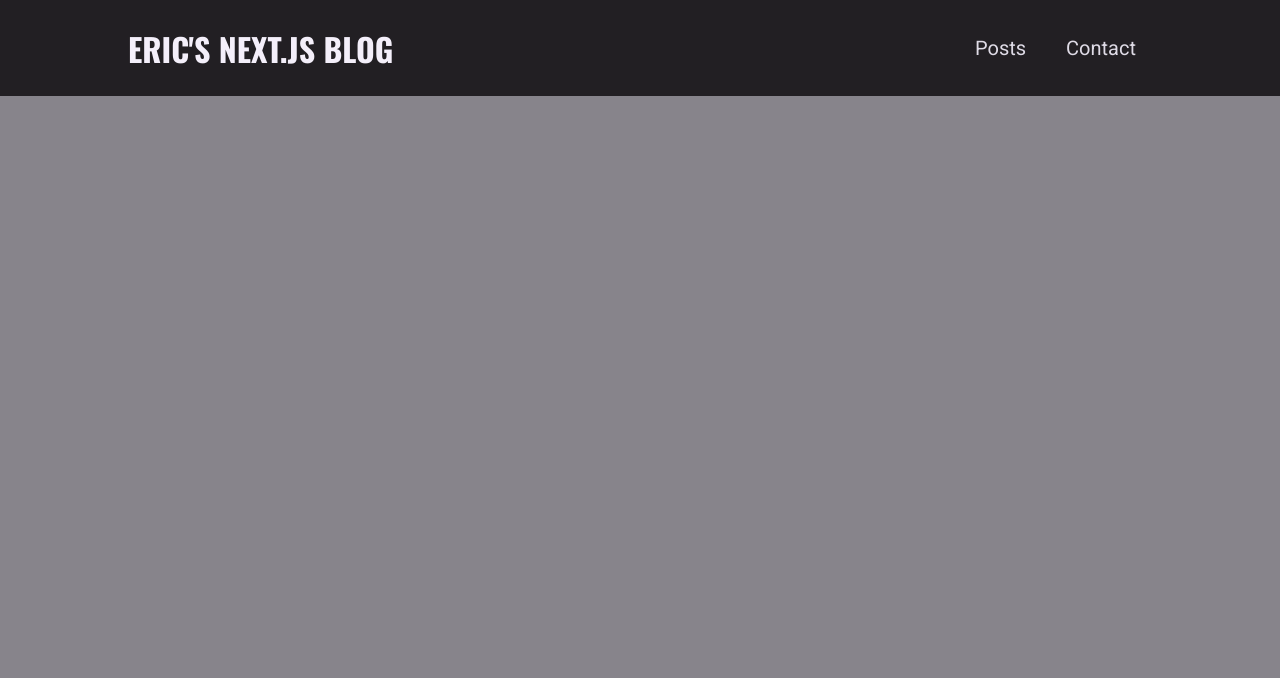
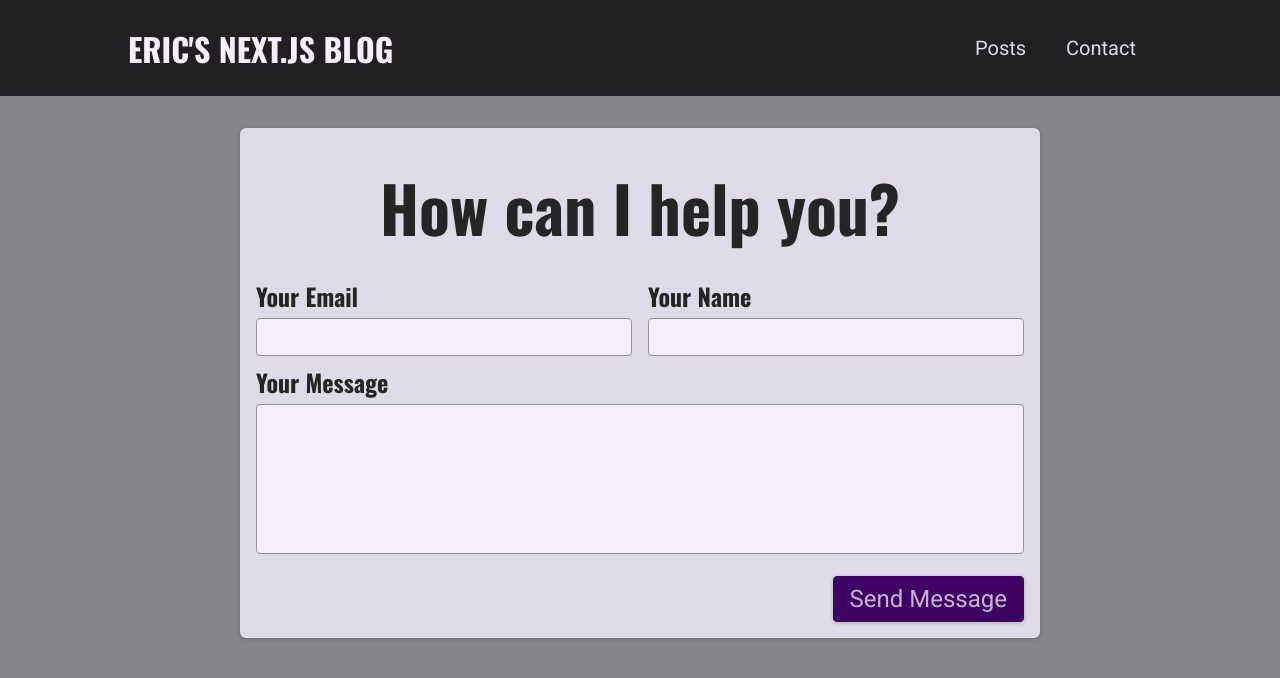
Before and after one commit to einhause/nextjs-blog, a Next.js app: page /contact in a window 1280 px wide. Shown: the top 678 px of the page. Built offline with nearby package versions, Linux system fonts and the light colour scheme.

Commit message:
contact-form component jsx and styles added

```diff
--- /dev/null
+++ b/components/contact/contact-form.js
@@ -0,0 +1,30 @@
+import classes from './contact-form.module.css';
+
+const ContactForm = () => {
+  return (
+    <section className={classes.contact}>
+      <h1>How can I help you?</h1>
+      <form className={classes.form}>
+        <div className={classes.controls}>
+          <div className={classes.control}>
+            <label htmlFor='email'>Your Email</label>
+            <input type='email' name='email' id='email' />
+          </div>
+          <div className={classes.control}>
+            <label htmlFor='name'>Your Name</label>
+            <input type='text' name='name' id='name' />
+          </div>
+        </div>
+        <div className={classes.control}>
+          <label htmlFor='message'>Your Message</label>
+          <textarea name='message' id='message' rows='5'></textarea>
+        </div>
+        <div className={classes.actions}>
+          <button>Send Message</button>
+        </div>
+      </form>
+    </section>
+  );
+};
+
+export default ContactForm;
--- /dev/null
+++ b/components/contact/contact-form.module.css
@@ -0,0 +1,73 @@
+.contact {
+  margin: var(--size-8) auto;
+  border-radius: 6px;
+  background-color: var(--color-grey-100);
+  width: 90%;
+  max-width: 50rem;
+  padding: var(--size-4);
+  box-shadow: 0 1px 4px rgba(0, 0, 0, 0.2);
+  font-size: var(--size-6);
+}
+
+.contact h1 {
+  font-size: var(--size-8);
+  margin: var(--size-4) 0;
+  text-align: left;
+}
+
+.form label {
+  display: block;
+  font-family: 'Oswald', sans-serif;
+  font-weight: bold;
+  margin: var(--size-2) 0 var(--size-1) 0;
+}
+
+.form input,
+.form textarea {
+  font: inherit;
+  padding: var(--size-1);
+  border-radius: 4px;
+  width: 100%;
+  border: 1px solid var(--color-grey-400);
+  background-color: var(--color-grey-50);
+  resize: none;
+}
+
+.controls {
+  display: flex;
+  column-gap: 1rem;
+  flex-wrap: wrap;
+}
+
+.control {
+  flex: 1;
+  min-width: 10rem;
+}
+
+.actions {
+  margin-top: var(--size-4);
+  text-align: right;
+}
+
+.form button {
+  font: inherit;
+  cursor: pointer;
+  background-color: var(--color-primary-700);
+  border: 1px solid var(--color-primary-700);
+  padding: var(--size-2) var(--size-4);
+  border-radius: 4px;
+  color: var(--color-primary-50);
+  box-shadow: 0 1px 4px rgba(0, 0, 0, 0.2);
+}
+
+.form button:hover {
+  background-color: var(--color-primary-500);
+  border-color: var(--color-primary-500);
+}
+
+@media (min-width: 768px) {
+  .contact h1 {
+    font-size: var(--size-16);
+    text-align: center;
+  }
+}
--- a/pages/contact/index.js
+++ b/pages/contact/index.js
@@ -1,5 +1,7 @@
+import ContactForm from '../../components/contact/contact-form';
+
 const ContactPage = () => {
-  return <div></div>;
+  return <ContactForm />;
 };
 
 export default ContactPage;
```
